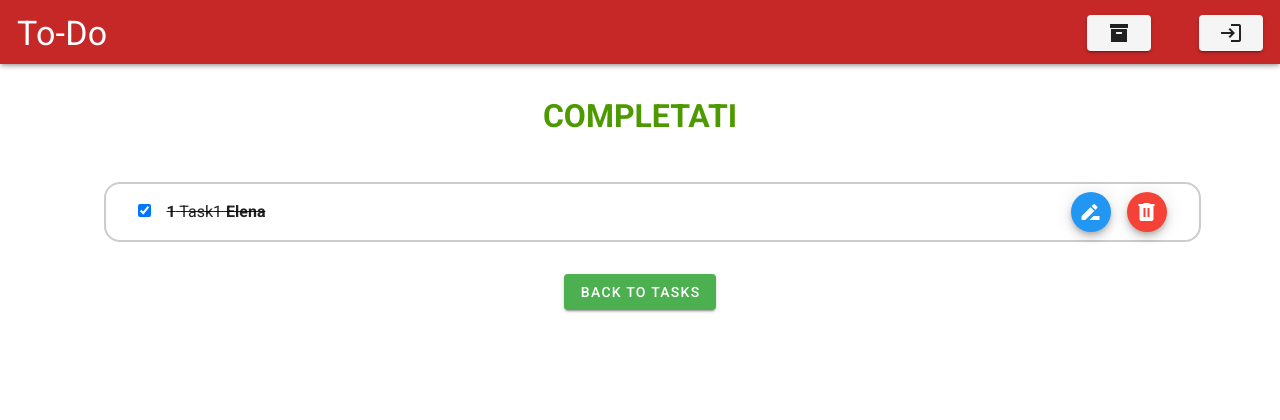
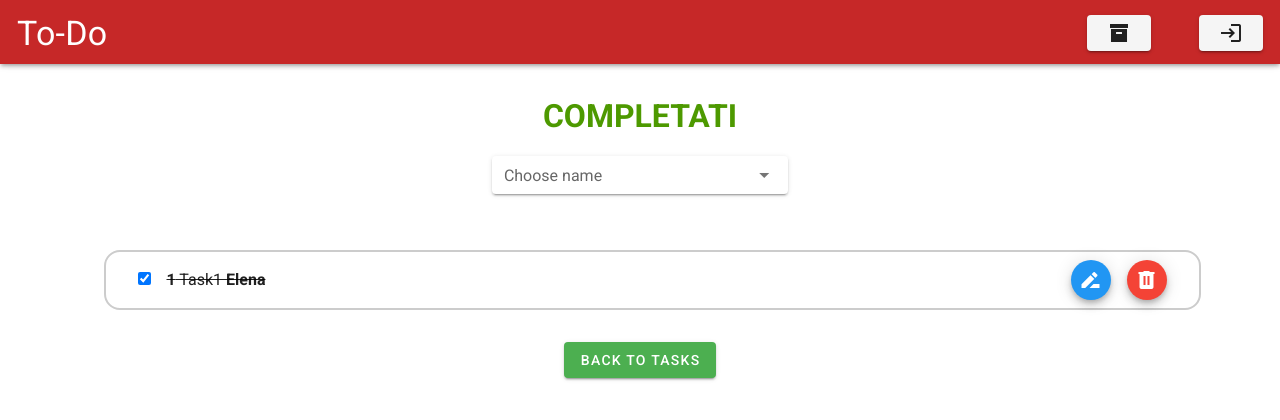
Before and after one commit to dzianis-sudkou/to-do-app, a Vue app: page /archive in a window 1280 px wide. Shown: the top 420 px of the page. Built offline with nearby package versions, Linux system fonts and the light colour scheme.

Commit message:
Part4 done

```diff
--- a/src/store/index.js
+++ b/src/store/index.js
@@ -17,15 +17,24 @@ export default new Vuex.Store({
     getList: state => {
       return state.tasks
     },
-    getFilteredList: state => {
-      return state.tasks.filter(task => task.completed)
-    },
     receiveState: state => index => {
       return state.tasks.at(index).completed;
     },
     getUsername:  state => {
       return state.currentUser
     },
+    getUsersList: state => {
+      console.log(state.users)
+      return state.users
+    },
+    archiveFilter: state => user => {
+      if(user === 'All'){
+        return state.tasks.filter(task => task.completed)
+      }
+      else{
+        return state.tasks.filter(t => t.completed && t.user === user)
+      }
+    }
   },
   mutations: {
     increment(state) {
--- a/src/views/ArchiveView.vue
+++ b/src/views/ArchiveView.vue
@@ -1,15 +1,24 @@
 <template>
     <v-container>
-        <h1 class="completati">
+        <h1 class="completati" justify-center>
             COMPLETATI
         </h1>
-        <TodoList :tasks="receiveFilteredTasks" />
+        <v-layout row wrap justify-center style="margin-top: 1rem;">
+            <v-flex xs3>
+                <v-select :items="receiveUsers.map(n => n.name)"
+                    v-model="filter" v-on:input="filters"
+                    label="Choose name" dense solo
+                    ></v-select>
+            </v-flex>
+        </v-layout>
+
+        <TodoList :tasks="arhiveFilter" />
         <div class="back">
-            <router-link  style="text-decoration: none;" width="10rem" to="/tasks">
-            <v-btn dark color="success">
-                Back to Tasks
-            </v-btn>
-        </router-link>
+            <router-link style="text-decoration: none;" width="10rem" to="/tasks">
+                <v-btn dark color="success">
+                    Back to Tasks
+                </v-btn>
+            </router-link>
         </div>
 
     </v-container>
@@ -25,8 +34,24 @@ export default {
         TodoList
     },
     computed: {
+        receiveUsers() {
+            return this.$store.getters.getUsersList
+        },
         receiveFilteredTasks() {
             return this.$store.getters.getFilteredList
+        },
+        arhiveFilter(){
+            return this.$store.getters.archiveFilter(this.filter)
+        }
+    },
+    data(){
+        return {
+            filter: 'All'
+        }
+    },
+    methods:{
+        filters(){
+            console.log(this.filter)
         }
     }
 }
@@ -43,4 +68,8 @@ export default {
     color: #4D9900;
     text-align: center;
 }
+
+.select {
+    justify-content: center;
+}
 </style>
```
